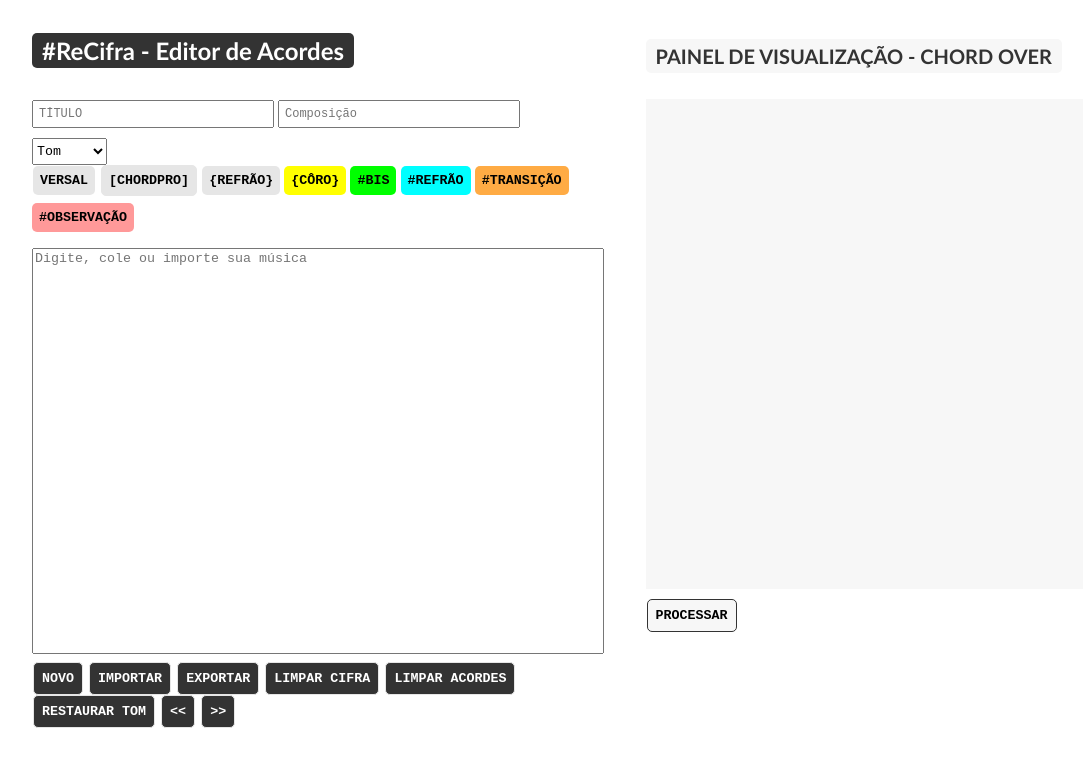
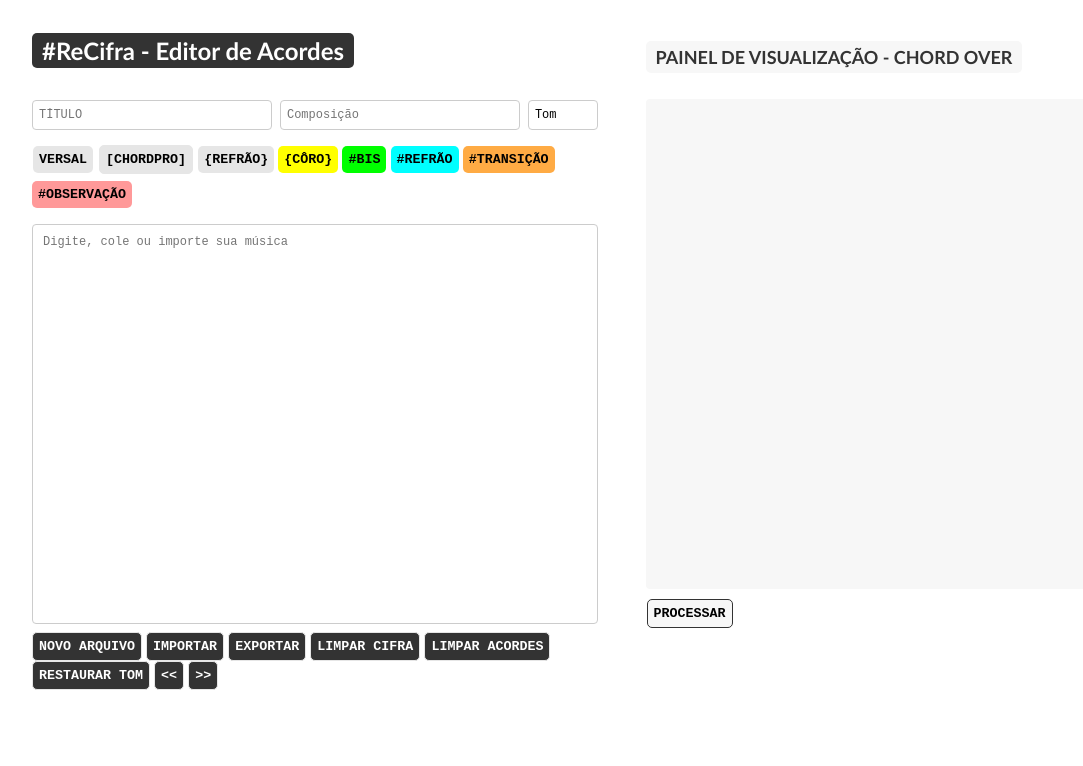
Before and after one commit to canguleiro/ReCifra, a plain HTML site: page index.html in a window 1280 px wide. Shown: the whole page, without its empty margins (18-1101 px from the left). Drawn offline with Linux system fonts and the light colour scheme.

Commit message:
Update index.html

```diff
--- a/index.html
+++ b/index.html
@@ -57,35 +57,53 @@ h1 {
   width: 100%;
   height: 400px;
   font-family: monospace;
-            resize: none; /* Impede o redimensionamento manual */
-            overflow-x: hidden; /* Desativa barra horizontal */
-
+  font-size: 12px;
+  padding: 10px;
+  resize: none;
+  overflow-x: hidden;
+  box-sizing: border-box;
+  background-color: white;
+  border: 1px solid #ccc;
+  border-radius: 4px;
 }
 
 /* Estilo do cabeçalho (inputs de título e compositor) */
 
-.header input {
-            width: calc(42% - 10px);
-            padding: 5px;
+.header {
+  display: flex;
+  gap: 8px;
   margin-bottom: 10px;
-            font-size: 12px;
 }
 
-/* Estilo da Caixa Seletora de Tom */
+.header input,
+#key {
+  padding: 6px;
+  height: 30px;
+  font-size: 12px;
+  font-family: monospace;
+  box-sizing: border-box;
+  background-color: white;
+  border: 1px solid #ccc;
+  border-radius: 4px;
+}
+
+/* Proporções individuais */
+.header input {
+  flex: 4; /* Título e Compositor */
+}
 
 #key {
-            width: calc(15% - 10px); * Largura do menu */
-            font-size: 14px;
-            font-family: monospace;
-            min-height: 27px;
+  flex: 1; /* Tom */
+  appearance: none;
+  -webkit-appearance: none;
+  -moz-appearance: none;
 }
-
 
 /* Estilo para Painel de Visualização */
 
 /* Título da Área*/
 .Visu {
-        font-size: 20px;
+        font-size: 18px;
         font-weight: bold;
         background-color: #F7F7F7;
         color: #333;
@@ -102,6 +120,7 @@ h1 {
     height: 470px;
     padding: 10px;
     border: 0px solid #ccc;
+    border-radius: 4px;
     margin-top: 30px;
     margin-bottom: 10px;
     font-size: 14px;
@@ -286,7 +305,7 @@ p {
     border: 1px solid #E6E6E6;
     font-family: monospace;
     border-radius: 5px;
-    padding: 7px;
+    padding: 6px;
     margin: 0px 1px 0px 1px;
     cursor: pointer;
  }
@@ -299,7 +318,7 @@ p {
     border: 0px solid #E6E6E6;
     font-family: monospace;
     border-radius: 5px;
-    padding: 7px;
+    padding: 6px;
     margin: 0px 1px 0px 1px;
     cursor: pointer;
  }
@@ -314,7 +333,7 @@ p {
     border: 0px;
     font-family: monospace;
     border-radius: 5px;
-    padding: 7px;
+    padding: 6px;
     cursor: pointer;
 
   }
@@ -329,7 +348,7 @@ p {
     border: 0px;
     font-family: monospace;
     border-radius: 5px;
-    padding: 7px;
+    padding: 6px;
     cursor: pointer;
 
   }
@@ -343,7 +362,7 @@ p {
     border: 0px;
     font-family: monospace;
     border-radius: 5px;
-    padding: 7px;
+    padding: 6px;
     cursor: pointer;
 
   }
@@ -357,7 +376,7 @@ p {
     border: 0px;
     font-family: monospace;
     border-radius: 5px;
-    padding: 7px;
+    padding: 6px;
     cursor: pointer;
 
   }
@@ -371,7 +390,7 @@ p {
     border: 0px;
     font-family: monospace;
     border-radius: 5px;
-    padding: 7px;
+    padding: 6px;
     cursor: pointer;
 
   }
@@ -385,7 +404,7 @@ p {
     border: 0px;
     font-family: monospace;
     border-radius: 5px;
-    padding: 7px;
+    padding: 6px;
     cursor: pointer;
 
   }
@@ -407,8 +426,8 @@ p {
   border: 1px solid #E6E6E6;
   font-family: monospace;
   border-radius: 5px;
-  padding: 8px;
-  margin: 0px 1px 0px 1px;
+  padding: 6px;
+  #margin: 0px 1px 0px 1px;
   cursor: pointer;
 }
 
@@ -420,7 +439,7 @@ p {
   border: 1px solid #333;
   font-family: monospace;
   border-radius: 5px;
-  padding: 8px;
+  padding: 6px;
   margin: 0px 1px 0px 1px;
   cursor: pointer;
 }
@@ -509,7 +528,7 @@ p {
 
           <!-- Botões de comandos -->
 
-            <button id="novoArquivo" onclick="refreshPagina()" title="Novo arquivo em branco">NOVO</button>
+            <button id="novoArquivo" onclick="novoArquivo()" title="Novo arquivo em branco">NOVO ARQUIVO</button>
             <button id="importar" title="Importar arquivos no formato .cho ou .txt">IMPORTAR</button>
             <input type="file" id="importarArquivo" accept=".cho, .txt" style="display: none;">
             <button id="exportar" onclick="exportChordPro()" title="Exportar arquivo no formato .cho">EXPORTAR</button>
@@ -761,6 +780,7 @@ document.getElementById('importarArquivo').addEventListener('change', function (
   if (file) {
     const reader = new FileReader();
     reader.onload = function (e) {
+resetarEstado(); // <- limpa o estado anterior
       const fileContent = e.target.result;
       const lines = fileContent.split('\n');
       let lyrics = "";
@@ -1306,10 +1326,27 @@ function limparCifra() {
     salvarEstado();
 }
 
-/* FUNÇÃO REFRESH PÁGINA - BOTÃO LIMPAR TUDO*/
+/* FUNÇÃO RESETAR PÁGINA - BOTÃO LIMPAR TUDO*/
 
-function refreshPagina() {
-    location.reload();
+
+function resetarEstado() {
+  textoOriginal = '';
+  tomSalvo = '';
+  transposto = false;
+  undoStack = [];
+  redoStack = [];
+  currentText = '';
+}
+
+
+function novoArquivo() {
+  resetarEstado();
+  document.getElementById("songTitle").value = '';
+  document.getElementById("composer").value = '';
+  document.getElementById("key").value = '-';
+  document.getElementById("songLyrics").value = '';
+  document.getElementById("visor").innerHTML = '';
+  document.getElementById("used-chords-list").innerHTML = '';
 }
 
 
```
Lines whose indentation alone changed are shown as unchanged.
